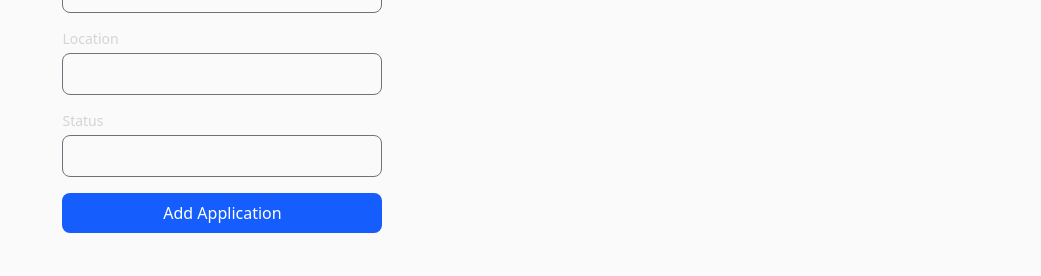
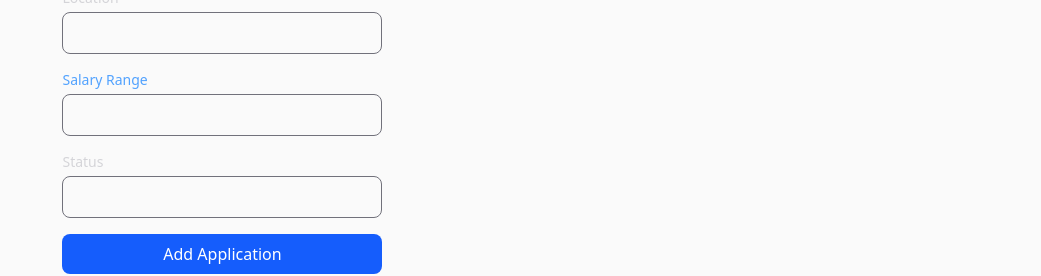
Before and after one commit to lElliotCode/JobTracker, a Next.js app: page / in a window 1280 px wide. Shown: the part 458-734 px from the top of the page, without its empty margins (239-1280 px from the left). Built offline with nearby package versions, Linux system fonts and the light colour scheme; no server answers; the database is empty.

Commit message:
Extra Info Cards Applications. UI Update. Counter Applications

```diff
--- a/app/components/AddApplicationForm.tsx
+++ b/app/components/AddApplicationForm.tsx
@@ -11,6 +11,7 @@ export default function AddApplicationForm({ onApplicationAdded }: Props) {
     const [company, setCompany] = useState('')
     const [position, setPosition] = useState('')
     const [location, setLocation] = useState('')
+    const [salaryRange, setsalaryRange] = useState('')
     const [url, setUrl] = useState('')
     const [status, setStatus] = useState('')
     const [loading, setLoading] = useState(false)
@@ -22,7 +23,7 @@ export default function AddApplicationForm({ onApplicationAdded }: Props) {
         try {
             const { error } = await supabase
                 .from('applications')
-                .insert([{ company, position, location, url, status }])
+                .insert([{ company, position, location, salary_range: salaryRange, url, status }])
 
             if (error) throw error
 
@@ -32,6 +33,7 @@ export default function AddApplicationForm({ onApplicationAdded }: Props) {
             setPosition('')
             setLocation('')
             setUrl('')
+            setsalaryRange('')
             setStatus('')
             alert('Application added!')
 
@@ -100,6 +102,19 @@ export default function AddApplicationForm({ onApplicationAdded }: Props) {
             </div>
 
             <div>
+                <label className="block text-sm font-medium mb-1 text-blue-400">
+                    Salary Range
+                </label>
+                <input
+                    type="text"
+                    value={salaryRange}
+                    onChange={(e) => setsalaryRange(e.target.value)}
+                    required
+                    className="w-full px-3 py-2 border rounded-lg outline-none text-zinc-500"
+                />
+            </div>
+
+            <div>
                 <label className="block text-sm font-medium mb-1 text-zinc-300">
                     Status
                 </label>
@@ -108,7 +123,7 @@ export default function AddApplicationForm({ onApplicationAdded }: Props) {
                     value={status}
                     onChange={(e) => setStatus(e.target.value)}
                     required
-                    className="w-full px-3 py-2 border rounded-lg outline-none text-zinc-500"
+                    className={`w-full px-3 py-2 border rounded-lg outline-none text-zinc-500`}
                 />
             </div>
 
--- a/app/components/ApplicationList.tsx
+++ b/app/components/ApplicationList.tsx
@@ -55,26 +55,33 @@ export default function ApplicationList({ refreshTrigger }: Props) {
 
     return (
         <div className="mt-8 space-y-4 w-[60vw] min-[900px]:w-[40vw] mx-auto ">
-            <h2 className="text-2xl text-center font-bold text-zinc-200">Your Applications</h2>
+            <div>
+                <h2 className="text-2xl text-center font-bold text-zinc-200">Your Applications </h2>
+                <span className="text-md text-blue-400">Total App's: {applications.length}</span>
+            </div>
             <div className="grid gap-4 pr-4 max-h-[70vh] overflow-auto">
                 {applications.map((app) => (
                     <div
                         key={app.id}
                         className="border border-black rounded-lg p-4 hover:shadow-2xl transition-shadow"
                     >
-                        <div className="text-zinc-300 flex justify-between items-start">
+                        <div className="text-zinc-300 flex justify-between items-start relative">
                             <div>
-                                <h3 className="text-xl font-light">Compania: <span className="font-bold">{app.company}</span></h3>
+                                <h3 className="text-[1rem] font-light">Compania: <span className="font-bold">{app.company}</span></h3>
                                 <p className="font-light mt-1">Posición: <span className="font-bold">{app.position}</span></p>
                                 {app.location && (
                                     <p className="text-sm text-zinc-500 mt-2">Ubicación:📍{app.location}</p>
                                 )}
                             </div>
-                            <span className="text-sm">
-                                Estado: <span className="px-3 py-1 bg-blue-100 text-blue-800 rounded-full text-sm">{app.status}</span>
+
+                            <span className="text-sm absolute top-0 right-0 bg-black/50  p-3 rounded-full">
+                                Estado: <span className={`px-3 py-1  rounded-full text-sm ${app.status === 'Applied' ? "bg-blue-100 text-blue-800" : "bg-red-100 text-red-700"}`} >{app.status}</span>
                             </span>
+
                         </div>
-
+                        {app.salary_range && (
+                            <p className="text-zinc-500">Rango Salarial: <span className="text-blue-400">$US {app.salary_range}</span></p>
+                        )}
                         <div className="mt-3 flex gap-4 text-sm text-zinc-600">
                             <span>Applied: {new Date(app.applied_date).toLocaleDateString()}</span>
                             {app.url && (
```
